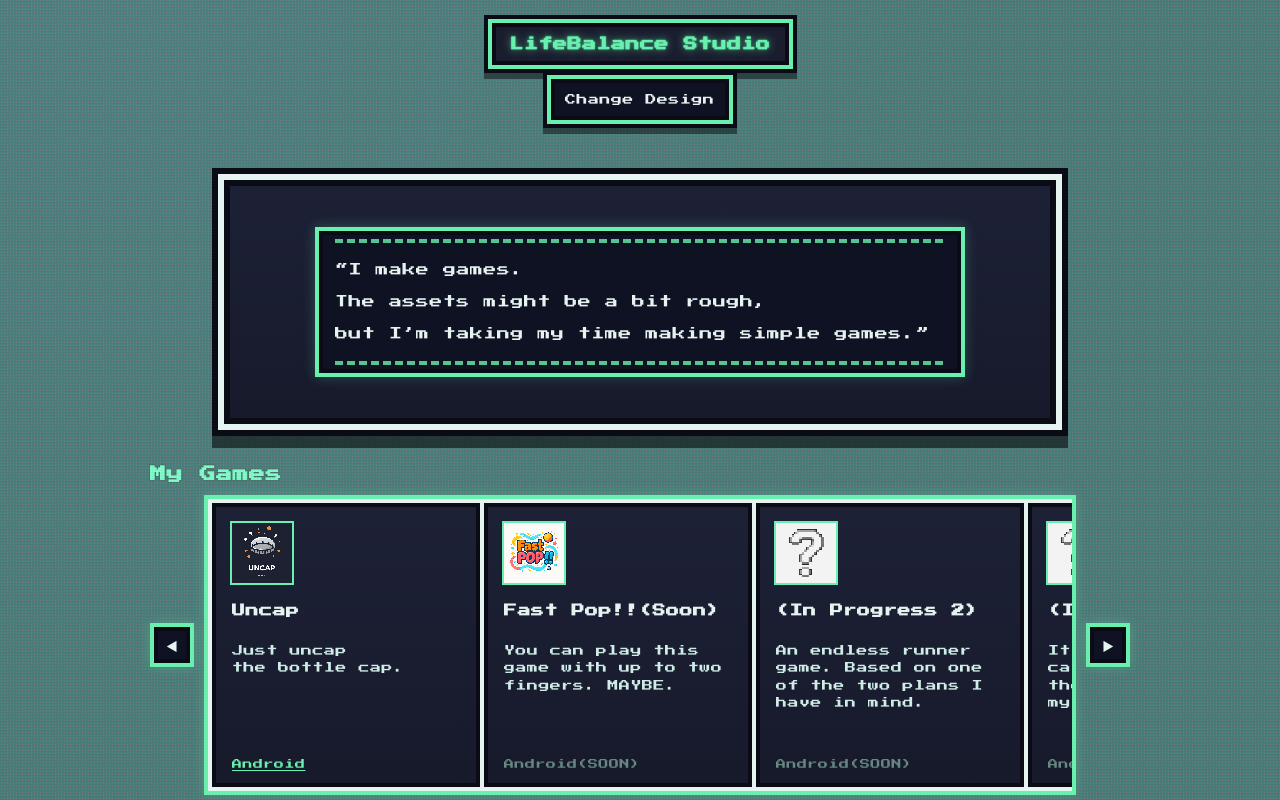
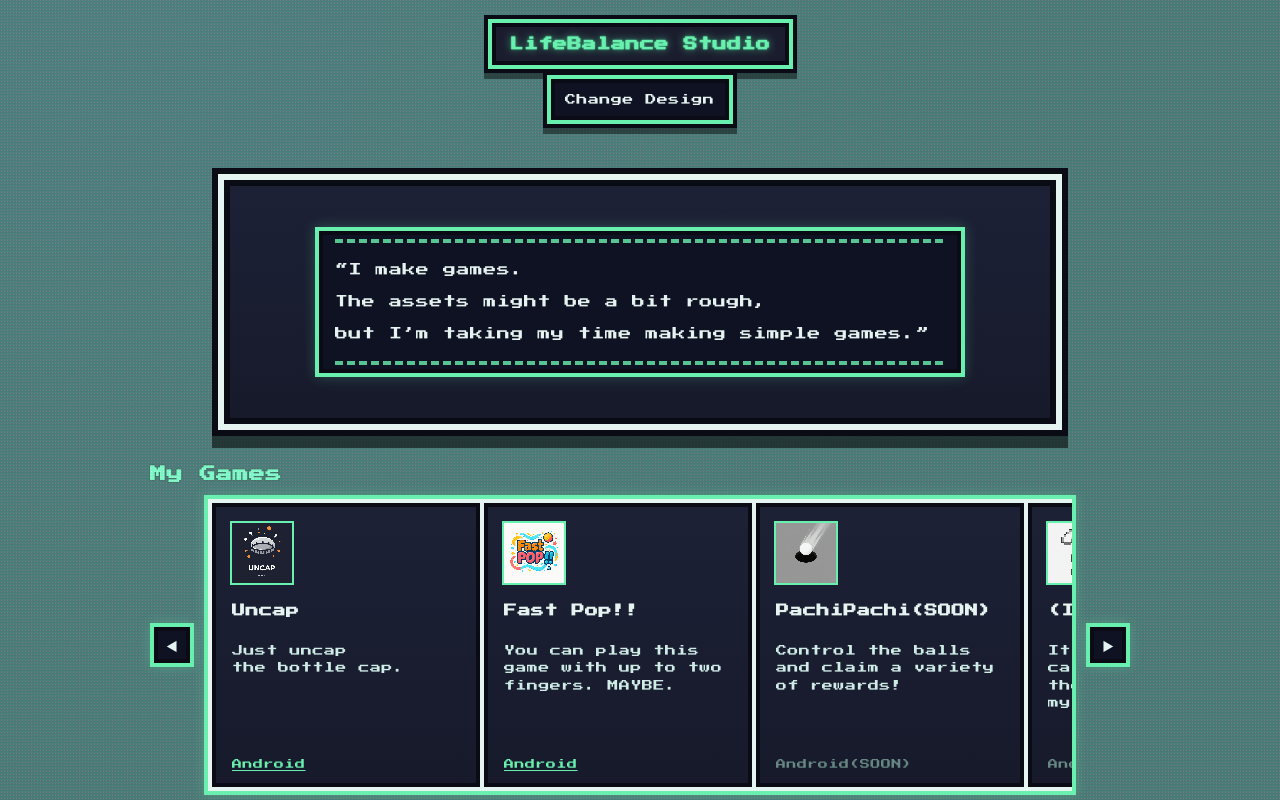
Before and after one commit to LifeBalanceStudio/LifeBalanceStudio.github.io, a plain HTML site: page index_v2.html in a window 1280 px wide. Drawn offline with Linux system fonts and the light colour scheme.

Commit message:
Update game details.

```diff
--- a/index_v2.html
+++ b/index_v2.html
@@ -445,23 +445,23 @@
         ]
       },
       {
-        title: "Fast Pop!!(Soon)",
+        title: "Fast Pop!!",
         desc: "You can play this game with up to two fingers. MAYBE.",
         image: "img/fastpop.png",
+        links: [
+          { label: "Android", url: "https://play.google.com/store/apps/details?id=com.LifeBalance.FastPop"}
+        ]
+      },
+      {
+        title: "PachiPachi(SOON)",
+        desc: "Control the balls and claim a variety of rewards!",
+        image: "img/pachipachi.png",
         links: [
           { label: "Android(SOON)", url: ""}
         ]
       },
       {
-        title: "(In Progress 2)",
-        desc: "An endless runner game. Based on one of the two plans I have in mind.",
-        image: "img/questionmark.png",
-        links: [
-          { label: "Android(SOON)", url: ""}
-        ]
-      },
-      {
-        title: "(In Progress 3)",
+        title: "(In Progress 1)",
         desc: "It is a game that carries a message. the final stage of my first journey.",
         image: "img/questionmark.png",
         links: [
```
Also changed, not shown: index.html (+8 -8 lines), img/pachipachi.png (added).
